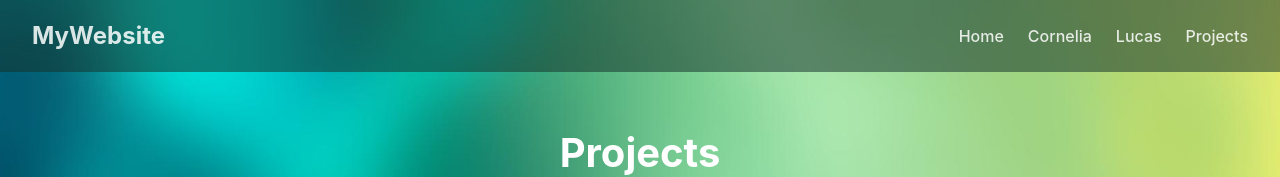
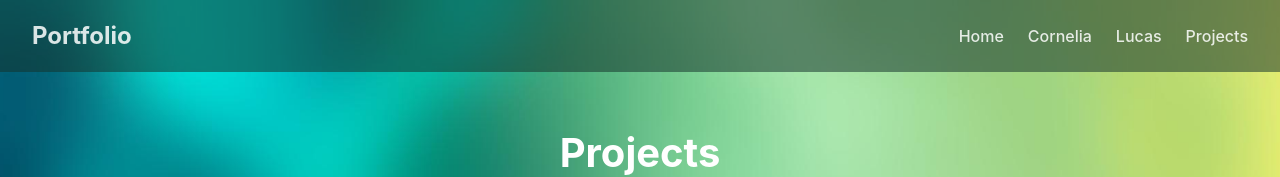
Before and after one commit to CorneliaOL/CvWeb, a React (Vite) app in the folder frontend/: page /projects in a window 1280 px wide. Shown: the top 177 px of the page. Built offline with nearby package versions, Linux system fonts and the light colour scheme; no server answers.

Commit message:
#5 fix navbar title

```diff
--- a/frontend/src/components/Navbar.jsx
+++ b/frontend/src/components/Navbar.jsx
@@ -28,7 +28,8 @@ function Navbar() {
     return (
         <nav className={`navbar ${dynamicClass}`}>
             <div className="navbar-logo">
-                <Link to="/">MyWebsite</Link> {/* Use Link instead of <a> */}
+                <Link to="/">
+                Portfolio</Link> {/* Use Link instead of <a> */}
             </div>
             <button className="menu-toggle" onClick={toggleDropdown}>
                 ☰
```
